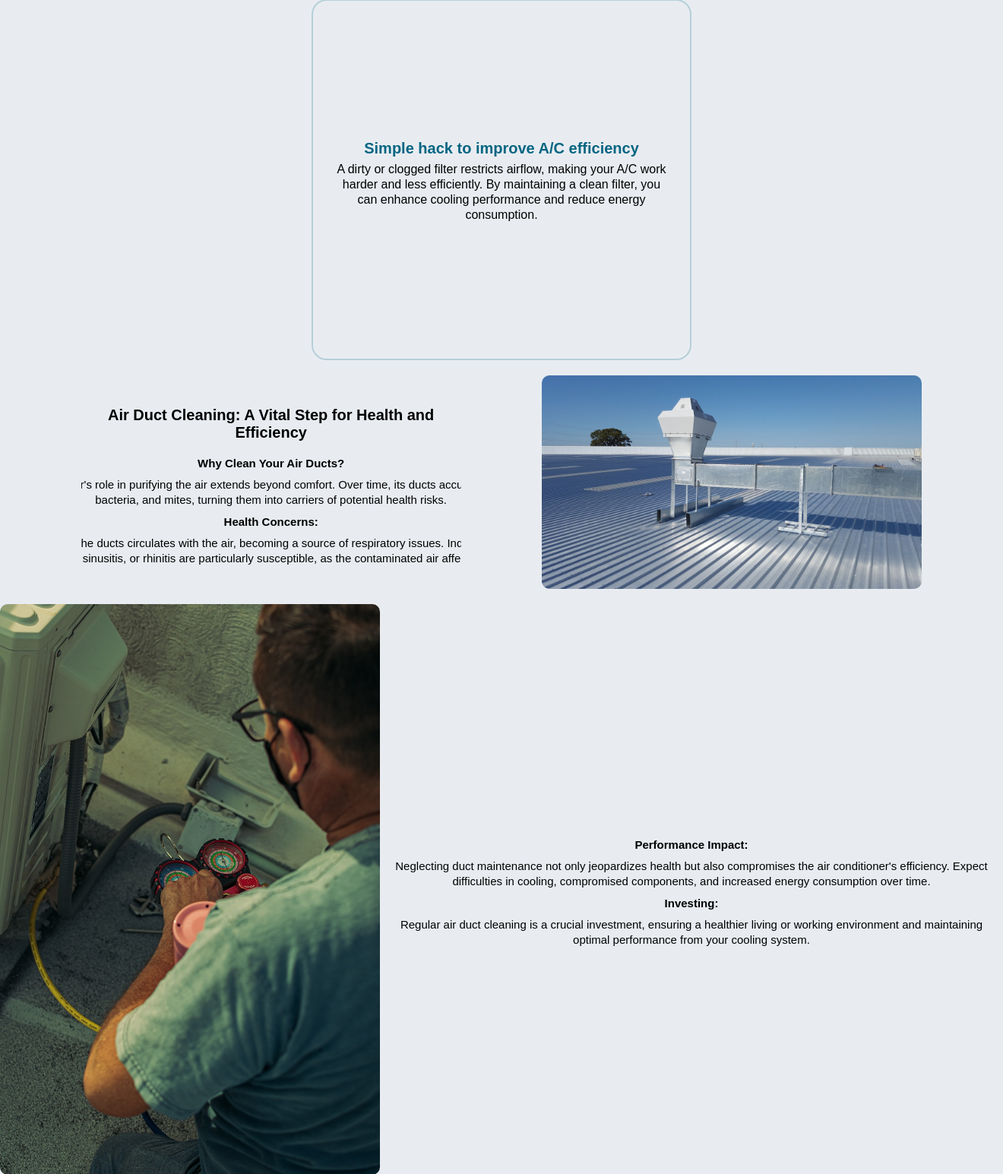
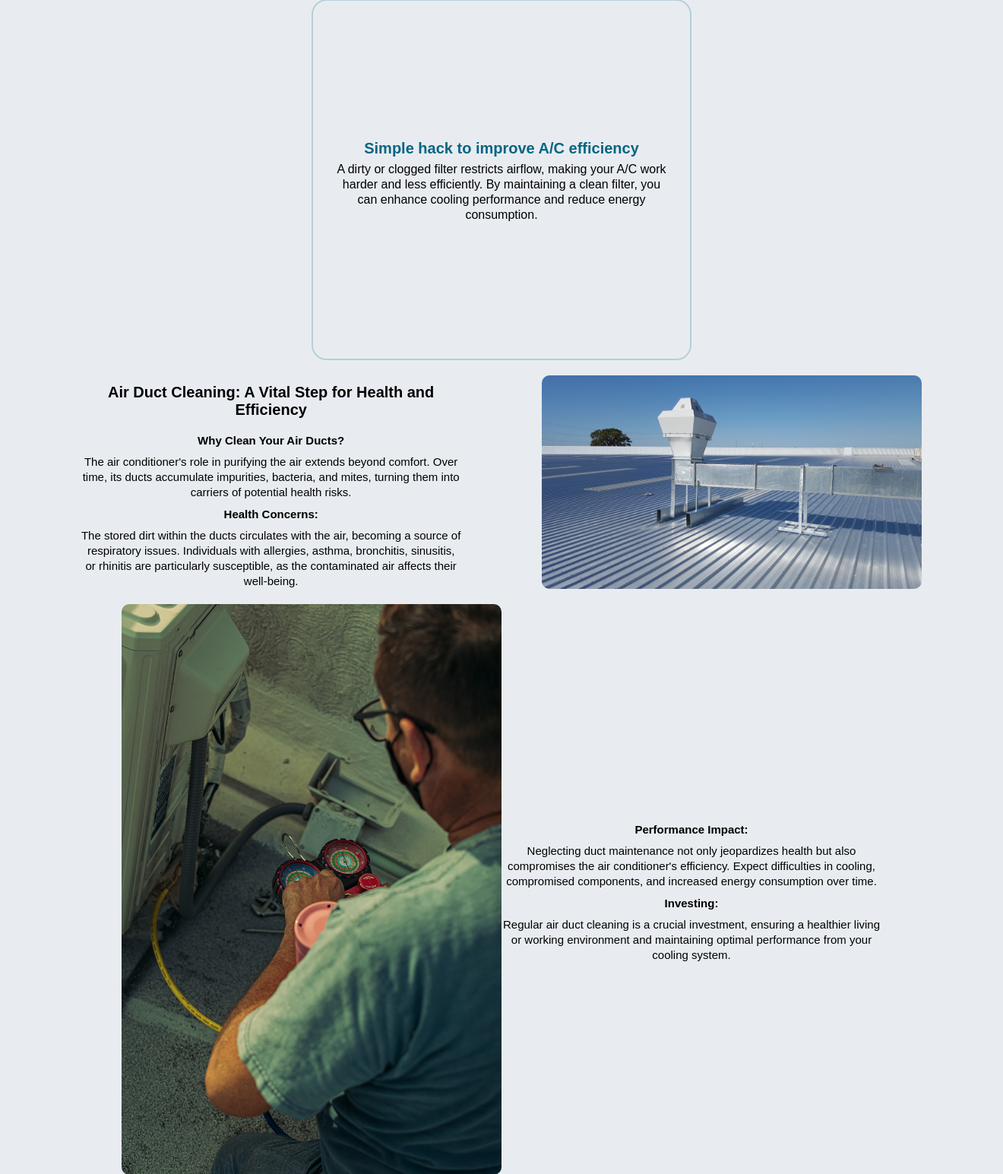
Before and after one commit to Andy2020code/hvac-01, a Flask app: page / in a window 1320 px wide. Shown: the part 2900-4445 px from the top of the page at 76% size. Run offline with Flask 3, Linux system fonts and the light colour scheme; some web fonts are replaced.

Commit message:
design update

```diff
--- a/static/css/index.css
+++ b/static/css/index.css
@@ -883,13 +883,6 @@
   font-size: 15px;
 }
 
-.div-03-description-01{
-  width: 350px;
-  text-align: center;
-  font-size: 15px;
-}
-
-
 }
 
 
@@ -938,6 +931,18 @@
   font-weight: 300;
   font-size: 15px;
   line-height: 20px;
+}
+
+@media (max-width: 1400px){
+  .div-04-text-content-01{
+    width: 500px;
+  }
+
+  .div-03-description-01{
+    width: 500px;
+    text-align: center;
+    font-size: 15px;
+  }
 }
 
 @media (max-width: 500px){
```
